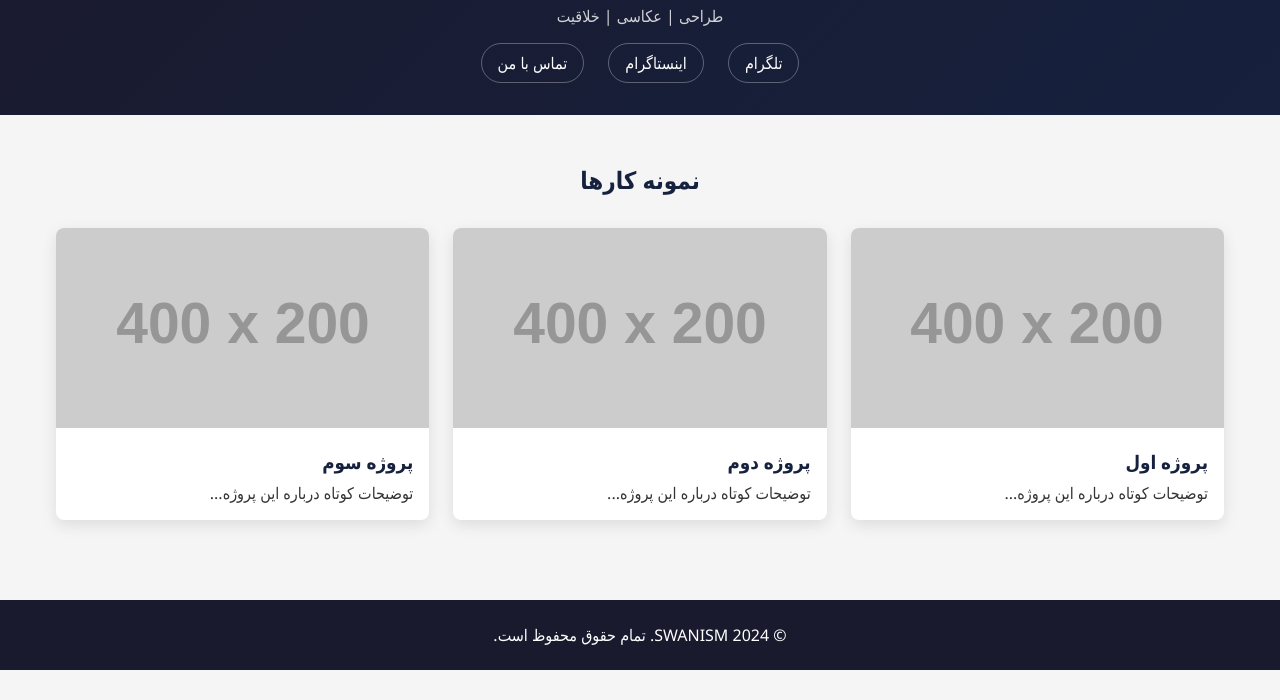
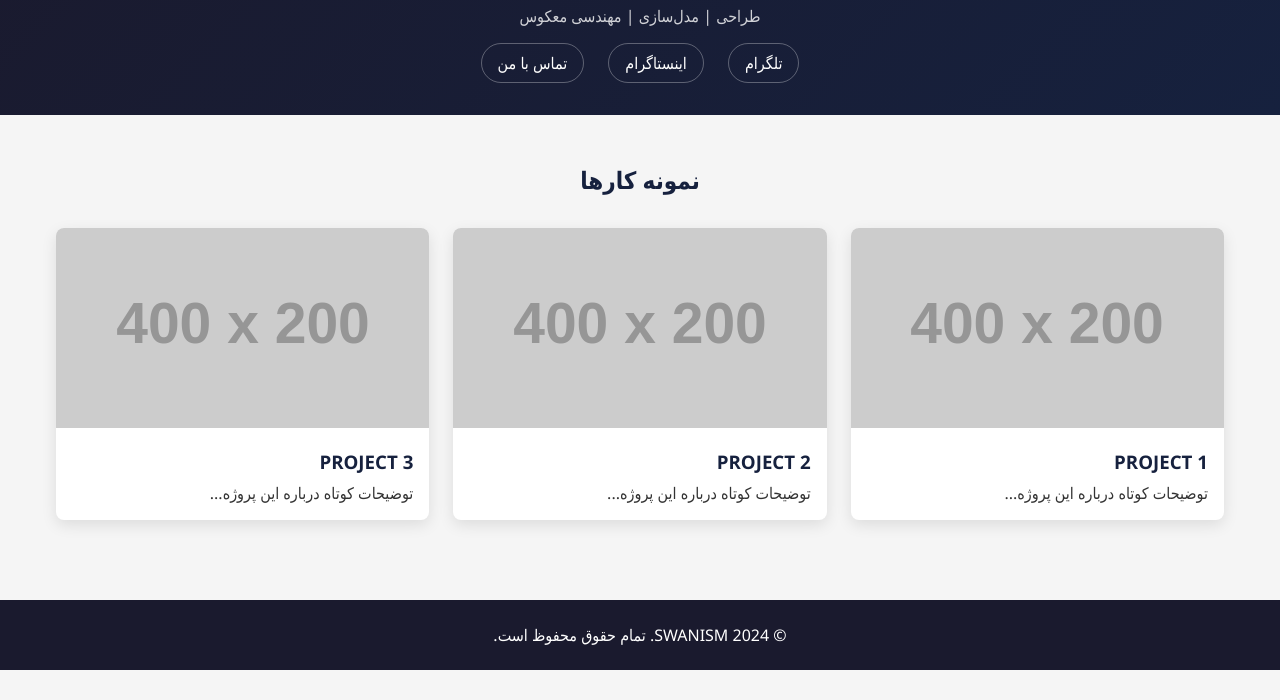
Before and after one commit to SWAN-ISM/SWAN-ISM.github.io, a plain HTML site: page index.html in a window 1280 px wide. Shown: the part 100-800 px from the top of the page. Drawn offline with Linux system fonts and the light colour scheme; placeholder pictures from the web are drawn by us.

Commit message:
Update index.html

```diff
--- a/index.html
+++ b/index.html
@@ -105,11 +105,11 @@
 <body>
     <header>
         <h1>SWANISM</h1>
-        <p>طراحی | عکاسی | خلاقیت</p>
+        <p>طراحی | مدل‌سازی | مهندسی معکوس
 
         <div class="social-links">
-            <a href="https://t.me/yourchannel">تلگرام</a>
-            <a href="https://instagram.com/yourpage">اینستاگرام</a>
+            <a href="https://t.me/+SebijBO7P2wyMjFk">تلگرام</a>
+            <a href="https://www.instagram.com/swanism.ir?igsh=MXN5eGhqZ3I0d2xmcQ=">اینستاگرام</a>
             <a href="#">تماس با من</a>
         </div>
     </header>
@@ -121,7 +121,7 @@
             <div class="project-card">
                 <img src="https://via.placeholder.com/400x200?text=Project+1" alt="پروژه ۱">
                 <div class="project-info">
-                    <h3>پروژه اول</h3>
+                    <h3>PROJECT 1</h3>
                     <p>توضیحات کوتاه درباره این پروژه...</p>
                 </div>
             </div>
@@ -130,7 +130,7 @@
             <div class="project-card">
                 <img src="https://via.placeholder.com/400x200?text=Project+2" alt="پروژه ۲">
                 <div class="project-info">
-                    <h3>پروژه دوم</h3>
+                    <h3>PROJECT 2</h3>
                     <p>توضیحات کوتاه درباره این پروژه...</p>
                 </div>
             </div>
@@ -139,7 +139,7 @@
             <div class="project-card">
                 <img src="https://via.placeholder.com/400x200?text=Project+3" alt="پروژه ۳">
                 <div class="project-info">
-                    <h3>پروژه سوم</h3>
+                    <h3>PROJECT 3</h3>
                     <p>توضیحات کوتاه درباره این پروژه...</p>
                 </div>
             </div>
```
